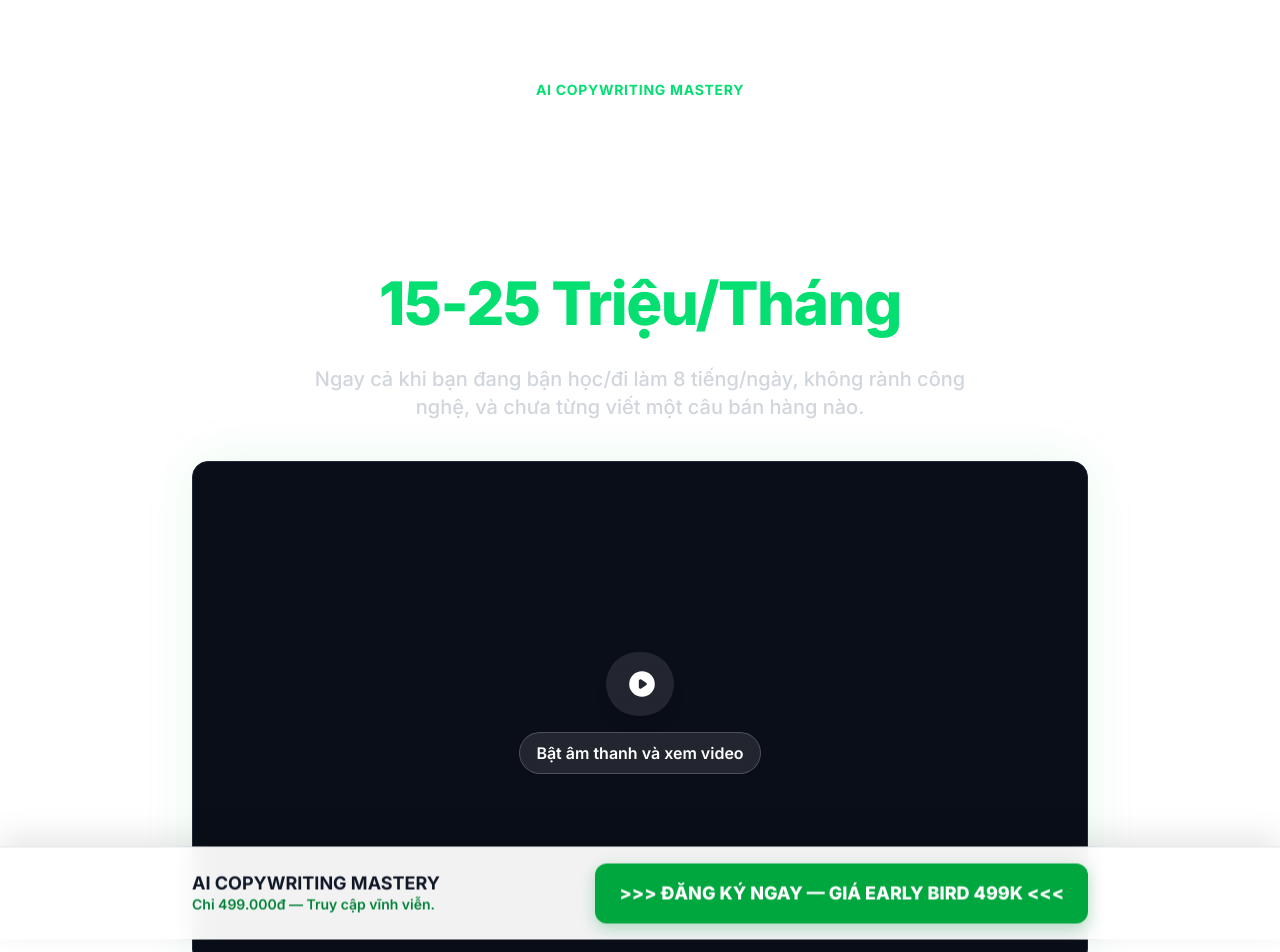
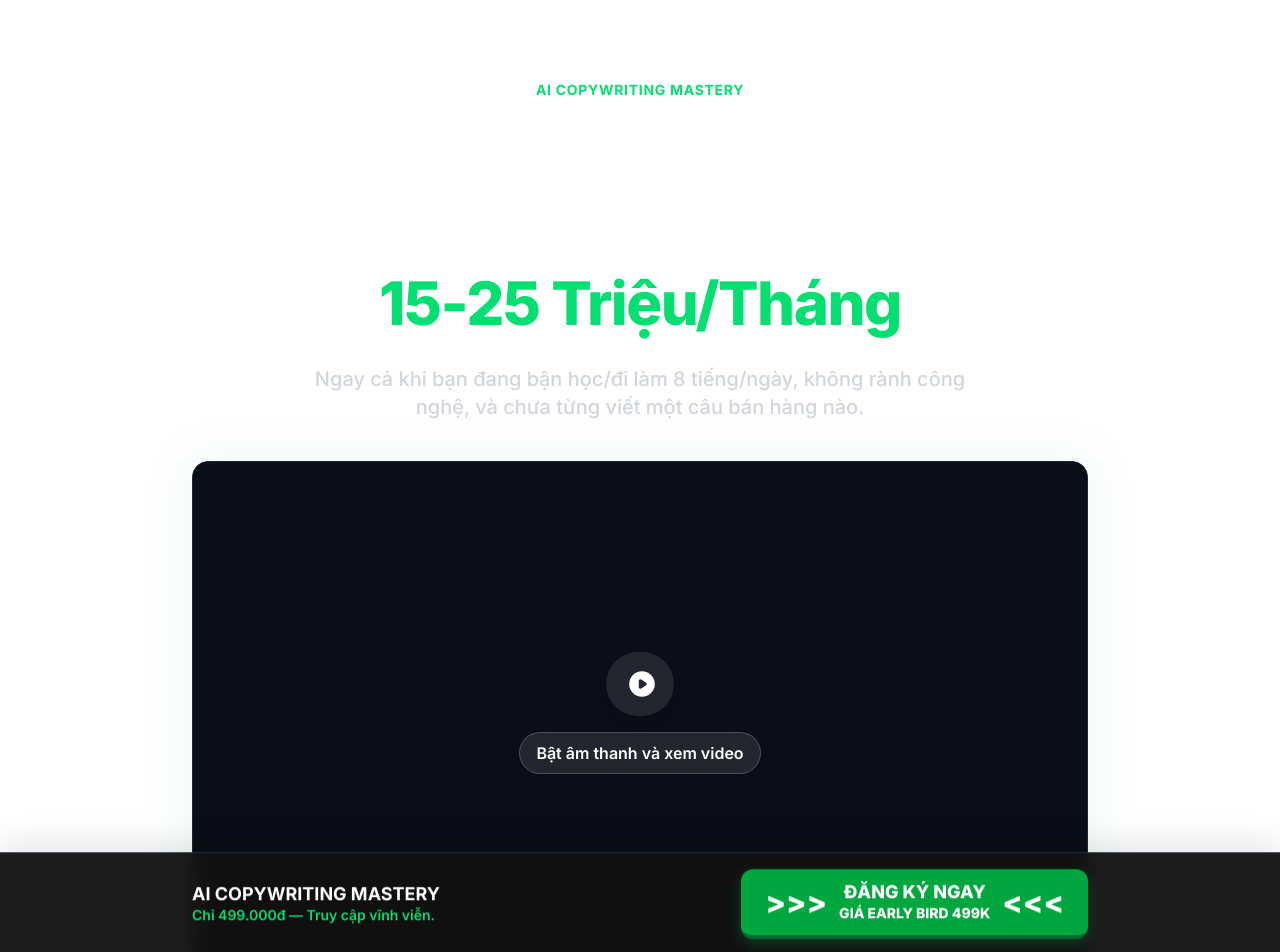
Before and after one commit to Workle-byte/AI-Copywriting-Mastery, a React (Vite) app: page / in a window 1280 px wide. Shown: the top 952 px of the page. Built offline with nearby package versions, Linux system fonts and the light colour scheme.

Commit message:
Update StickyCTA.tsx

```diff
--- a/src/components/StickyCTA.tsx
+++ b/src/components/StickyCTA.tsx
@@ -18,20 +18,27 @@
 
   return (
     <div
-      className={`fixed bottom-0 left-0 right-0 p-4 bg-white/95 backdrop-blur-md border-t border-gray-200 shadow-[0_-10px_30px_rgba(0,0,0,0.1)] z-50 transition-transform duration-500 ease-out flex justify-center ${
+      className={`fixed bottom-0 left-0 right-0 p-4 bg-[#111]/95 backdrop-blur-md border-t border-gray-800 shadow-[0_-10px_30px_rgba(0,0,0,0.1)] z-50 transition-transform duration-500 ease-out flex justify-center ${
         isVisible ? 'translate-y-0' : 'translate-y-[150%]'
       }`}
     >
       <div className="w-full max-w-4xl flex flex-col sm:flex-row items-center justify-between gap-3">
         <div className="hidden sm:block text-left">
-          <p className="font-bold text-gray-900 text-lg leading-tight uppercase">AI COPYWRITING MASTERY</p>
-          <p className="text-green-700 font-semibold text-sm">Chỉ 499.000đ — Truy cập vĩnh viễn.</p>
+          <p className="font-bold text-white text-lg leading-tight uppercase">AI COPYWRITING MASTERY</p>
+          <p className="text-green-400 font-semibold text-sm">Chỉ 499.000đ — Truy cập vĩnh viễn.</p>
         </div>
         <button
           onClick={() => window.scrollTo({ top: document.body.scrollHeight, behavior: 'smooth' })}
-          className="bg-green-600 text-white font-black text-base md:text-lg px-6 py-3 md:py-4 rounded-xl shadow-[0_5px_15px_rgba(22,163,74,0.3)] hover:bg-green-500 hover:shadow-[0_8px_25px_rgba(22,163,74,0.4)] transition-all transform hover:-translate-y-1 w-full sm:w-auto active:scale-95"
+          className="bg-green-600 outline-none text-white font-black text-base md:text-lg px-4 py-3 md:px-6 rounded-xl shadow-[0_5px_15px_rgba(22,163,74,0.3)] hover:bg-green-500 hover:shadow-[0_8px_25px_rgba(22,163,74,0.4)] transition-all transform hover:-translate-y-1 w-full sm:w-auto active:scale-95 border-b-4 border-green-800 hover:border-green-700 active:border-t-4 active:border-b-0"
         >
-          &gt;&gt;&gt; ĐĂNG KÝ NGAY — GIÁ EARLY BIRD 499K &lt;&lt;&lt;
+          <span className="flex items-center justify-center gap-2 md:gap-3">
+            <span className="text-xl md:text-2xl lg:text-3xl">&gt;&gt;&gt;</span>
+            <span className="flex flex-col items-center justify-center leading-tight">
+              <span>ĐĂNG KÝ NGAY</span>
+              <span className="text-sm">GIÁ EARLY BIRD 499K</span>
+            </span>
+            <span className="text-xl md:text-2xl lg:text-3xl">&lt;&lt;&lt;</span>
+          </span>
         </button>
       </div>
     </div>
```
